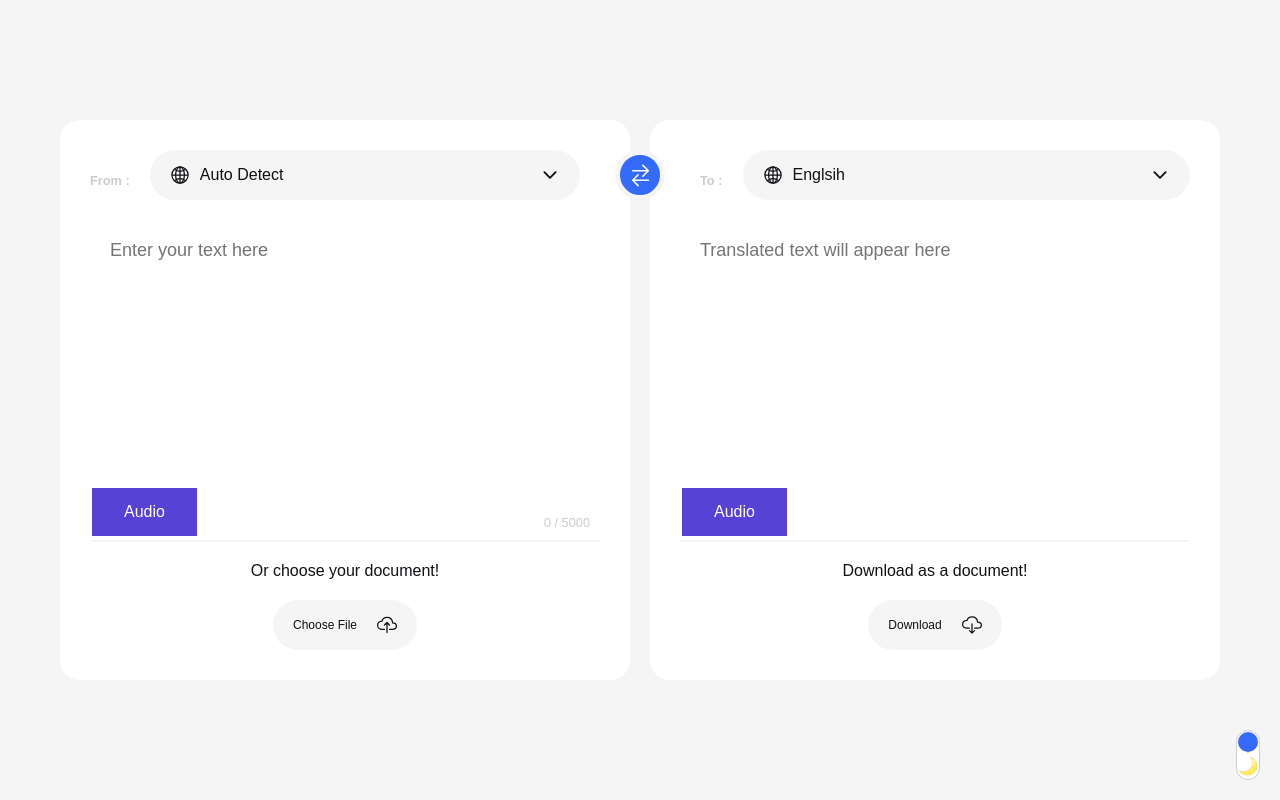
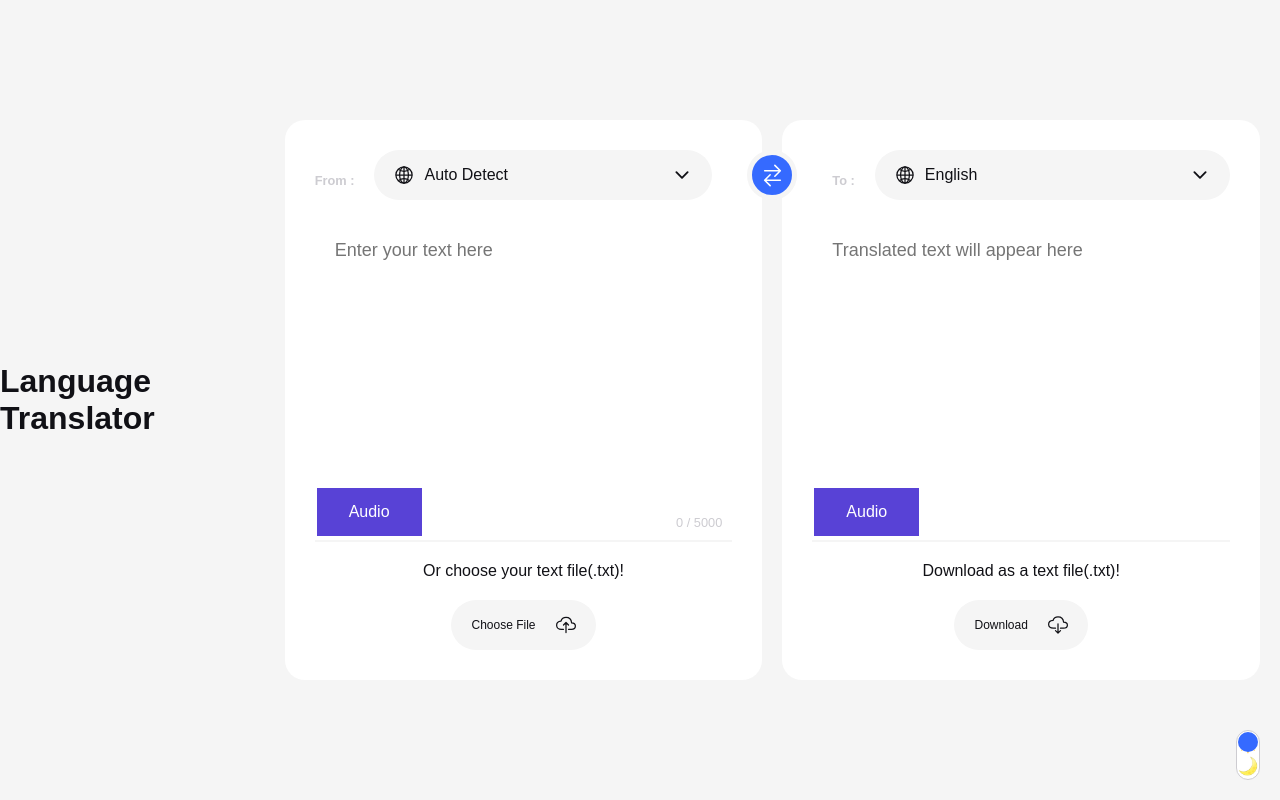
Before and after one commit to MIKEElity/simple-project, a plain HTML site: page index.html in a window 1280 px wide. Drawn offline with nearby package versions, Linux system fonts and the light colour scheme.

Commit message:
Update index.html

```diff
--- a/index.html
+++ b/index.html
@@ -14,8 +14,10 @@
     ></script>
     <link rel="stylesheet" href="styles.css" />
     <title>Language Translater</title>
+
   </head>
   <body>
+    <h1>Language Translator</h1>
     <div class="mode">
       <label class="toggle" for="dark-mode-btn">
         <div class="toggle-track">
@@ -25,7 +27,9 @@
           <img src="moon.png" alt="moon" />
         </div>
       </label>
+
     </div>
+
     <div class="container">
       <div class="card input-wrapper">
         <div class="from">
@@ -36,12 +40,14 @@
               <span class="selected" data-value="auto">Auto Detect</span>
               <ion-icon name="chevron-down-outline"></ion-icon>
             </div>
+
             <ul class="dropdown-menu">
               <li class="option active">DropDown Menu Item 1</li>
               <li class="option">DropDown Menu Item 2</li>
             </ul>
           </div>
         </div>
+
         <div class="text-area">
           <textarea
             id="input-text"
@@ -53,7 +59,7 @@
           <div class="chars"><span id="input-chars">0</span> / 5000</div>
         </div>
         <div class="card-bottom">
-          <p>Or choose your document!</p>
+          <p>Or choose your text file(.txt)!</p>
           <label for="upload-document">
             <span id="upload-title">Choose File</span>
             <ion-icon name="cloud-upload-outline"></ion-icon>
@@ -74,7 +80,7 @@
           <div class="dropdown-container" id="output-language">
             <div class="dropdown-toggle">
               <ion-icon name="globe-outline"></ion-icon>
-              <span class="selected" data-value="en">Englsih</span>
+              <span class="selected" data-value="en">English</span>
               <ion-icon name="chevron-down-outline"></ion-icon>
             </div>
             <ul class="dropdown-menu">
@@ -92,7 +98,7 @@
         ></textarea>
         <button id="speak-output">Audio</button>
         <div class="card-bottom">
-          <p>Download as a document!</p>
+          <p>Download as a text file(.txt)!</p>
           <button id="download-btn">
             <span>Download</span>
             <ion-icon name="cloud-download-outline"></ion-icon>
```
